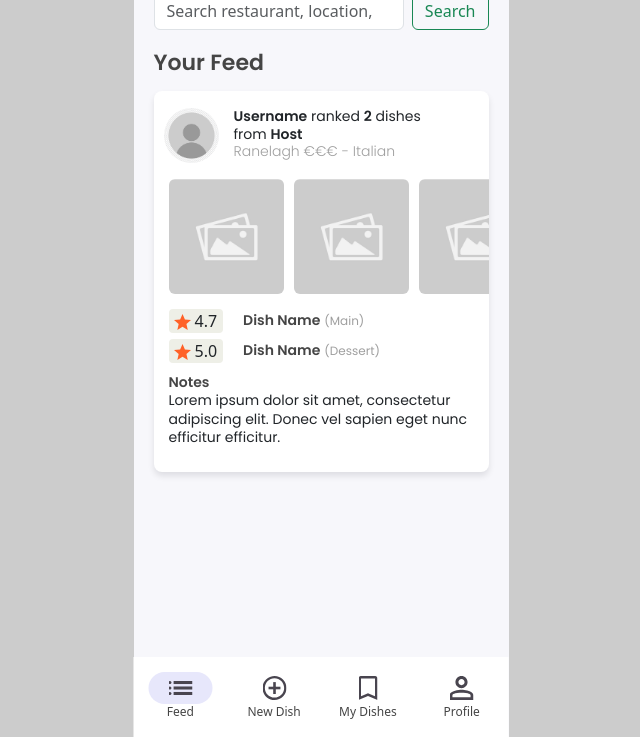
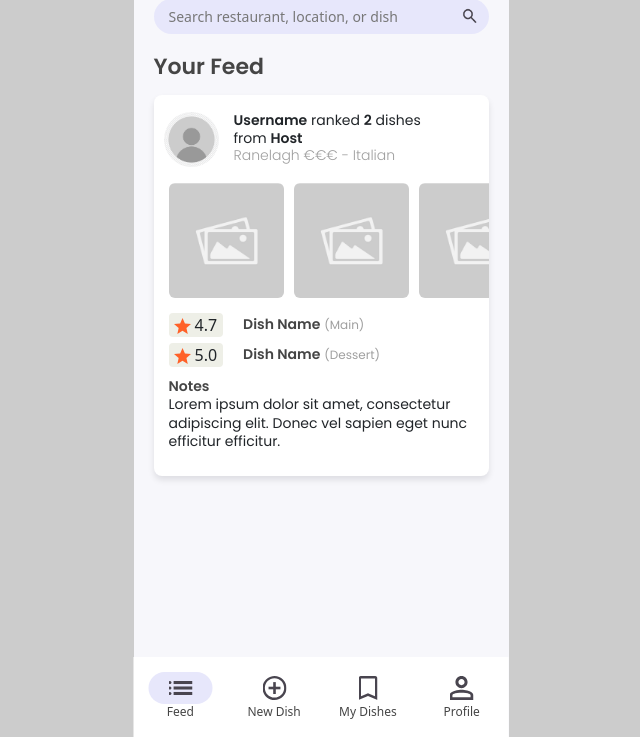
Before and after one commit to kbyrnes-tcd/dish, a website: page index.html in a window 1280 px wide. Shown: the part 63-800 px from the top of the page, without its empty margins (319-959 px from the left). Drawn offline with nearby package versions, Linux system fonts and the light colour scheme.

Commit message:
adds custom search bar to main index page

```diff
--- a/index.html
+++ b/index.html
@@ -26,18 +26,17 @@
             </a>
         </div>
 
-        <div class="feedSearch">
-            <form class="d-flex" role="search">
-                <input
-                    class="form-control me-2"
-                    type="search"
-                    placeholder="Search restaurant, location, or dish"
-                >
-                <button class="btn btn-outline-success" type="submit">
-                Search
-                </button>
-            </form>
+        <div class="customSearch">
+            <input
+                type="text"
+                id="searchInput"
+                placeholder="Search restaurant, location, or dish"
+            >
+            <button id="searchBtn">
+                <img src="assets/icon-search.png" alt="Search">
+            </button>
         </div>
+
     </div>
 
     <!--Main content-->
--- a/style.css
+++ b/style.css
@@ -52,8 +52,49 @@ p {
     /* border: 1px solid blue; */
 }
 
-.feedSearch {
-    margin-top: 8px;
+/* ----------------- search bar ------------------ */
+
+.customSearch {
+    position: relative;
+    width: 335px;
+    height: 35px;
+    margin-top: 15px;
+}
+
+.customSearch input {
+    width: 100%;
+    height: 100%;
+    border-radius: 20px;
+    border: none;
+    background-color: #E7E7FB;
+    padding: 0 40px 0 15px; /* space for icon on right */
+    font-size: 14px;
+    outline: none;
+}
+
+.customSearch input::placeholder {
+    color: #777;
+}
+
+/* search icon */
+.customSearch button {
+    position: absolute;
+    right: 10px;
+    top:45%;
+    transform: translateY(-50%);
+    border: none;
+    background: none;
+    cursor: pointer;
+    padding: 0;
+}
+
+.customSearch button img {
+    width: 18px;
+    height: auto;
+}
+
+.customSearch button:hover {
+    opacity: 0.7;
 }
 
 /* ----------------- main content ------------------ */
```
Also changed, not shown: assets/icon-search.png (added).
